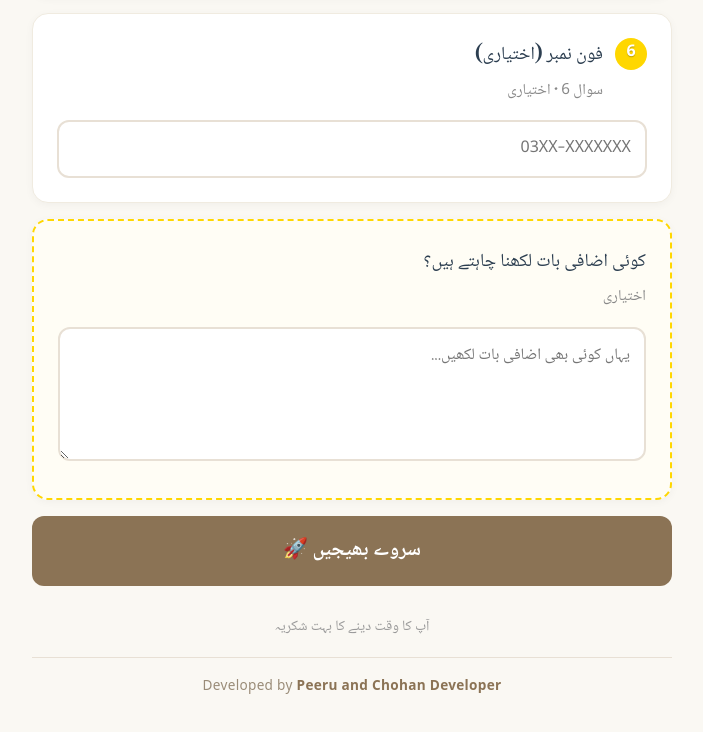
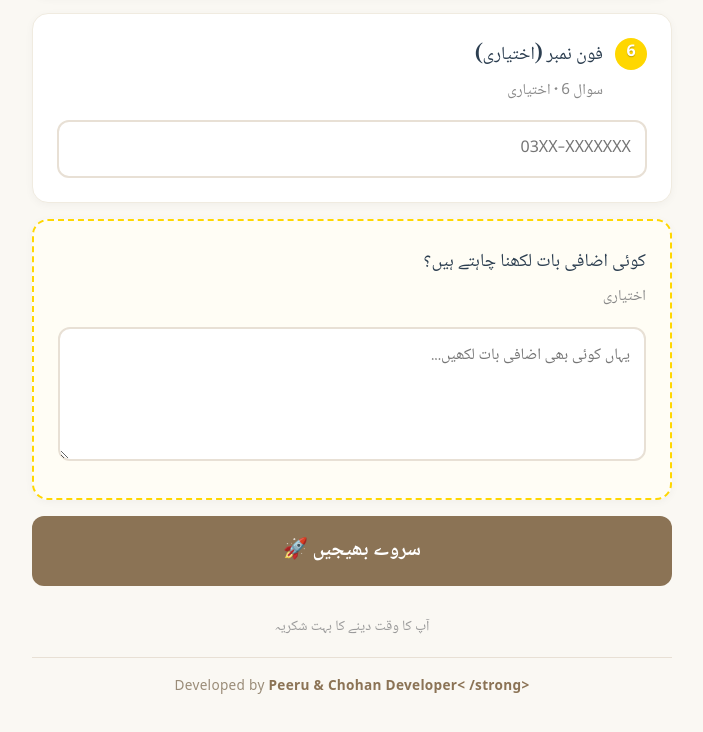
Before and after one commit to umairkkhan333-cmyk/adda-anar-shah-survey, a website: page public/index.html in a window 1280 px wide. Shown: the part 1754-2486 px from the top of the page, without its empty margins (288-991 px from the left). Drawn offline with Linux system fonts and the light colour scheme; a web font is replaced by a local one.

Commit message:
Developer credit added

```diff
--- a/public/index.html
+++ b/public/index.html
@@ -134,7 +134,8 @@
 
     <footer class="footer">
       آپ کا وقت دینے کا بہت شکریہ
-      <p class="credit">Developed by <strong>Peeru and Chohan Developer</strong></p>
+      <p class="credit">Developed by <strong>Peeru & Chohan Developer<
+        /strong></p>
     </footer>
   </main>
 
```
